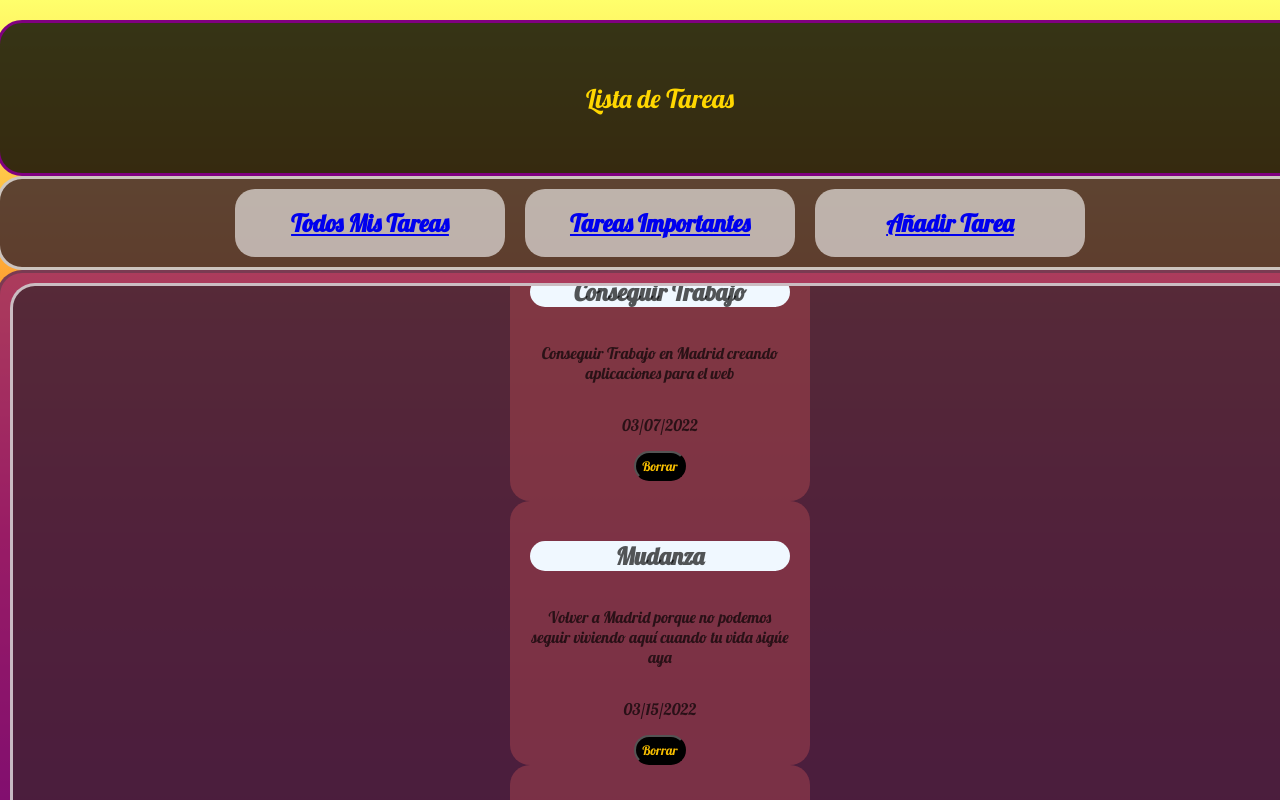
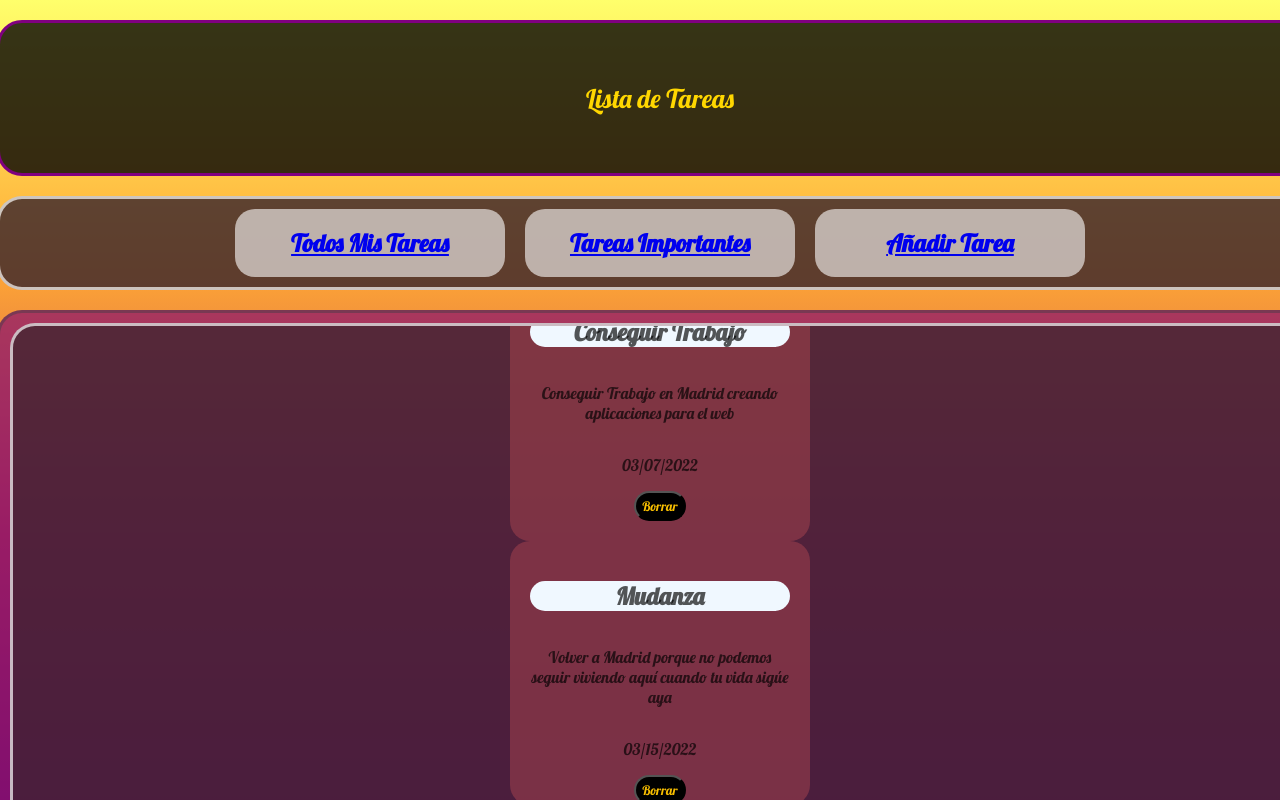
Before and after one commit to melxincognito/lista-de-tareas, a React (Create React App) app: page / in a window 1280 px wide. Shown: the top 800 px of the page. Built offline with nearby package versions, Linux system fonts and the light colour scheme.

Commit message:
2 individual pages rendering and routing

```diff
--- a/src/App.css
+++ /dev/null
@@ -1,21 +0,0 @@
-.App {
-  text-align: center;
-  border-radius: 25px;
-  width: 100%;
-  display: flex;
-  align-items: center;
-  justify-content: center;
-  gap: 20px;
-  margin: 20px;
-}
-
-
-button {
-  height: 50px;
-  border-radius: 50%;
-  background-color: black;
-  font-family: 'Lobster';
-  font-size: large;
-  color: rgba(255, 196, 0, 0.973);
-
-}
--- a/src/App.js
+++ b/src/App.js
@@ -1,13 +1,19 @@
-import "./App.css";
 import React from "react";
-import ApplicationLayout from "./components/UI/layout/layout.component";
+import { Route, Routes } from "react-router-dom";
+import MainNavigation from "./components/navigation/NavigationLayout.component";
 import AllTodos from "./pages/AllTodosPage";
+import ImportantTodo from "./pages/ImportantTodoPage";
+import AddTodo from './pages/AddTodoPage';
 
 function App() {
   return (
-    <div className="App">
-      <ApplicationLayout> <AllTodos/> </ApplicationLayout>
-    </div>
+    <MainNavigation>
+      <Routes>
+        <Route path="/" element={<AllTodos />} />
+        <Route path="/tareasImportantes" element={<ImportantTodo />} />
+        <Route path="/añadirTarea" element={<AddTodo />} />
+      </Routes>
+    </MainNavigation>
   );
 }
 
--- a/src/components/UI/tab/listTab.component.jsx
+++ b/src/components/UI/tab/listTab.component.jsx
@@ -2,10 +2,7 @@ import React from "react";
 import classes from "./listTab.module.css";
 
 function ListTab(props) {
-  function makeAlert() {
-    alert('hola')
-  }
-  return <div className={classes.listTab} onClick={makeAlert}>{props.children}</div>;
+  return <div className={classes.listTab}>{props.children}</div>;
 }
 
 export default ListTab;
--- a/src/components/forms/todos/newTodoForm.component.jsx
+++ b/src/components/forms/todos/newTodoForm.component.jsx
@@ -27,7 +27,6 @@ function NewTodoForm(props) {
   return (
     <Card>
       <form className={classes.form} onSubmit={submitHandler}>
-        <div>
           <div className={classes.control}>
             <label htmlFor="title">Título</label>
             <input type="text" required id='title'/>
@@ -43,7 +42,6 @@ function NewTodoForm(props) {
           <div className={classes.actions}>
             <button> Añadir a mí lista </button>
           </div>
-        </div>
       </form>
     </Card>
   );
--- a/src/components/forms/todos/newTodoForm.module.css
+++ b/src/components/forms/todos/newTodoForm.module.css
@@ -2,18 +2,12 @@
   box-shadow: 0 1px 4px rgba(0, 0, 0, 0.2);
   border-radius: 25px;
   background-color: white;
-  padding: 1rem;
+  padding: 3rem;
   text-align: center;
   width: 30rem;
-  z-index: 10;
-  position: fixed;
-  top: 20vh;
-  left: calc(50% - 15rem);
   }
 
-  .control {
-    margin-bottom: 0.5rem;
-  }
+
 
   .control label {
     display: block;
--- a/src/components/navigation/NavigationLayout.component.jsx
+++ b/src/components/navigation/NavigationLayout.component.jsx
@@ -5,7 +5,7 @@ import ListTab from "../UI/tab/listTab.component";
 
 function MainNavigation(props) {
   return (
-    <div>
+    <div className={classes.appLayout}>
       <header className={classes.appHeader}>Lista de Tareas</header>
 
       <div>
--- a/src/components/navigation/NavigationLayout.module.css
+++ b/src/components/navigation/NavigationLayout.module.css
@@ -1,3 +1,13 @@
+.appLayout {
+  text-align: center;
+  border-radius: 25px;
+  width: 100%;
+  display: grid;
+  align-items: center;
+  justify-content: center;
+  gap: 20px;
+  margin: 20px;
+}
 
 .appHeader {
   display: flex;
@@ -22,7 +32,6 @@
   background-color: rgba(54, 36, 44, 0.801);
   color: white;
   gap: 10px;
-
 }
 
 .content {
@@ -45,7 +54,14 @@
   border-radius: 25px;
   background-color: rgba(54, 36, 44, 0.726);
   color: white;
-  overflow-x:hidden;
-  overflow-y: auto;
+  overflow-x: auto;
+}
 
+button {
+  height: 50px;
+  border-radius: 50%;
+  background-color: black;
+  font-family: "Lobster";
+  font-size: large;
+  color: rgba(255, 196, 0, 0.973);
 }
--- a/src/components/todos/newTodo.component.jsx
+++ b/src/components/todos/newTodo.component.jsx
@@ -2,7 +2,7 @@ import { React } from "react";
 import { useState } from "react";
 import classes from "./newTodo.module.css";
 import Card from "../UI/card/card.component";
-import Modal from '../UI/popupModules/overlayModule.component';
+import Modal from "../UI/popupModules/overlayModule.component";
 import Backdrop from "../UI/popupModules/backdrop.component";
 
 function NewTodoItem(props) {
--- a/src/index.js
+++ b/src/index.js
@@ -1,24 +1,17 @@
 import React from 'react';
+import ReactDOM from "react-dom";
 import './index.css';
 import App from './App';
-import {BrowserRouter, Routes, Route } from 'react-router-dom';
-import {render} from 'react-dom';
-import ImportantTodo from './pages/ImportantTodoPage';
-import AddTodo from './pages/AddTodoPage';
+import { BrowserRouter } from 'react-router-dom';
 
 
-const rootElement = document.getElementById("root");
-render(
+ReactDOM.render(
+
   <BrowserRouter>
-    <Routes>
-      <Route path="/" element={<App />} />
-      <Route path="/tareasImportantes" element={ImportantTodo} />
-        <Route path="/añadirTarea" element={AddTodo} />
-    </Routes>
+    <App />
   </BrowserRouter>,
-  rootElement
+  document.getElementById("root")
 );
-
 // If you want to start measuring performance in your app, pass a function
 // to log results (for example: reportWebVitals(console.log))
 // or send to an analytics endpoint. Learn more: https://bit.ly/CRA-vitals
--- a/src/pages/AddTodoPage.js
+++ b/src/pages/AddTodoPage.js
@@ -1,10 +1,12 @@
 import React from "react";
+import NewTodoForm from "../components/forms/todos/newTodoForm.component";
 
 function AddTodo() {
   return (
-    <div>
-      <h2>Añadir Tarea</h2>
-    </div>
+    <section>
+      <h1> Añadir Tarea </h1>
+      <NewTodoForm />
+    </section>
   );
 }
 
--- a/src/pages/ImportantTodoPage.js
+++ b/src/pages/ImportantTodoPage.js
@@ -1,11 +1,12 @@
-import React from 'react';
+import React from "react";
 
 function ImportantTodo() {
-    return(
-        <div>
-            <h2> Tareas Importantes </h2>
-        </div>
-    )
+  return (
+    <section>
+      <h1> volvemos </h1>
+
+    </section>
+  );
 }
 
 export default ImportantTodo;
```
Also changed, not shown: src/pages/AllTodosPage.js (indentation only).
